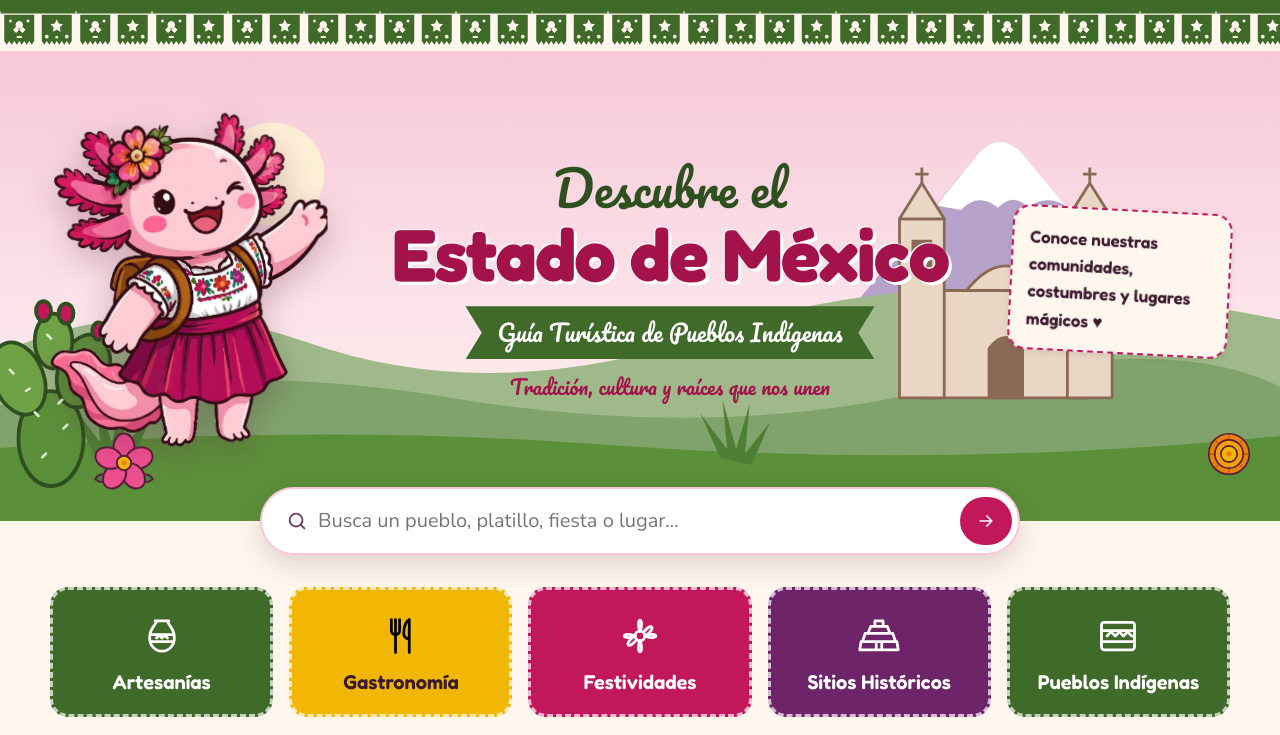
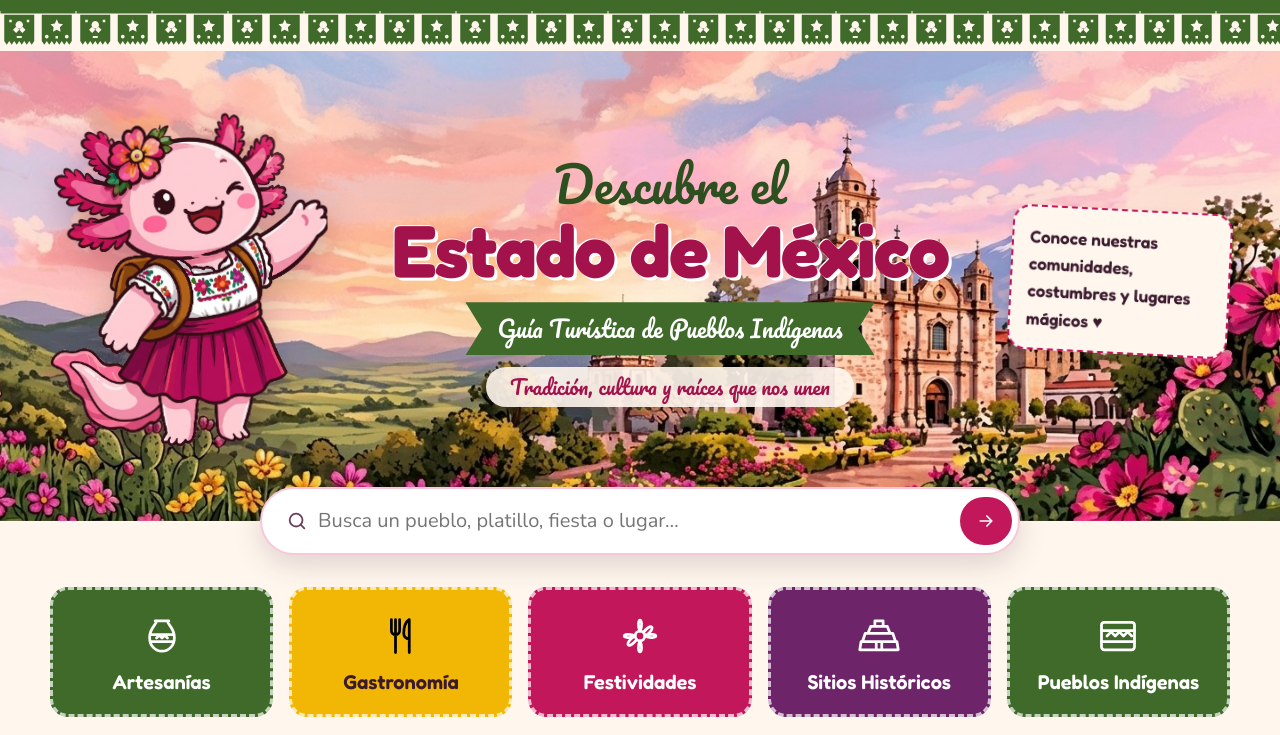
Before and after one commit to inteligenciaartesanal133-hue/guia-pueblos-edomex, a website with bundled scripts: page index.html in a window 1280 px wide. Shown: the part 65-800 px from the top of the page. Built offline with nearby package versions, Linux system fonts and the light colour scheme.

Commit message:
art: fondo de portada del equipo y lema legible
Co-Authored-By: Claude Opus 5.5 <noreply@anthropic.com>

```diff
--- a/css/inicio.css
+++ b/css/inicio.css
@@ -27,7 +27,10 @@ main { padding-top: 0; }
   background: var(--verde); color: var(--blanco); font-family: var(--letra-rotulo); font-size: clamp(1rem, 0.8rem + 1vw, 1.45rem);
   padding: var(--e-2) var(--e-6); clip-path: polygon(0 0, 100% 0, 96% 50%, 100% 100%, 0 100%, 4% 50%);
 }
-.heroe__lema { font-family: var(--letra-rotulo); color: var(--rosa-hover); font-size: var(--t-lg); margin: 0 auto; }
+.heroe__lema {
+  display: inline-block; font-family: var(--letra-rotulo); color: var(--rosa-hover); font-size: var(--t-lg); margin: 0 auto;
+  background: rgba(255, 247, 238, 0.9); padding: var(--e-1) var(--e-5); border-radius: var(--radio-pill); box-shadow: var(--sombra-1);
+}
 .heroe__nota {
   align-self: center; background: var(--crema); border: 2px dashed var(--rosa); border-radius: var(--radio);
   padding: var(--e-4); font-family: var(--letra-titulo); font-weight: 600; color: var(--texto); transform: rotate(3deg);
--- a/js/paginas/inicio.js
+++ b/js/paginas/inicio.js
@@ -26,10 +26,7 @@ const destacados = [
 
 document.getElementById("principal").innerHTML = `
   <section class="heroe" aria-labelledby="titulo-heroe">
-    <img class="heroe__fondo" src="assets/svg/paisaje.svg" alt="" aria-hidden="true">
-    <img class="heroe__nopal" src="assets/svg/nopal.svg" alt="" aria-hidden="true">
-    <img class="heroe__flor heroe__flor--1" src="assets/svg/flor-bugambilia.svg" alt="" aria-hidden="true">
-    <img class="heroe__flor heroe__flor--2" src="assets/svg/flor-cempasuchil.svg" alt="" aria-hidden="true">
+    <img class="heroe__fondo" src="assets/img/portada-paisaje.jpg" alt="" aria-hidden="true" width="1973" height="528">
     <div class="heroe__contenido envoltura">
       <img class="heroe__ajolote" src="${AJOLOTE.saluda}" alt="${idioma === "es" ? "Ajolote mascota saludando" : "Axolotl mascot waving"}" width="260" height="312">
       <div class="heroe__texto">
```
Also changed, not shown: assets/img/portada-paisaje.jpg (added).
